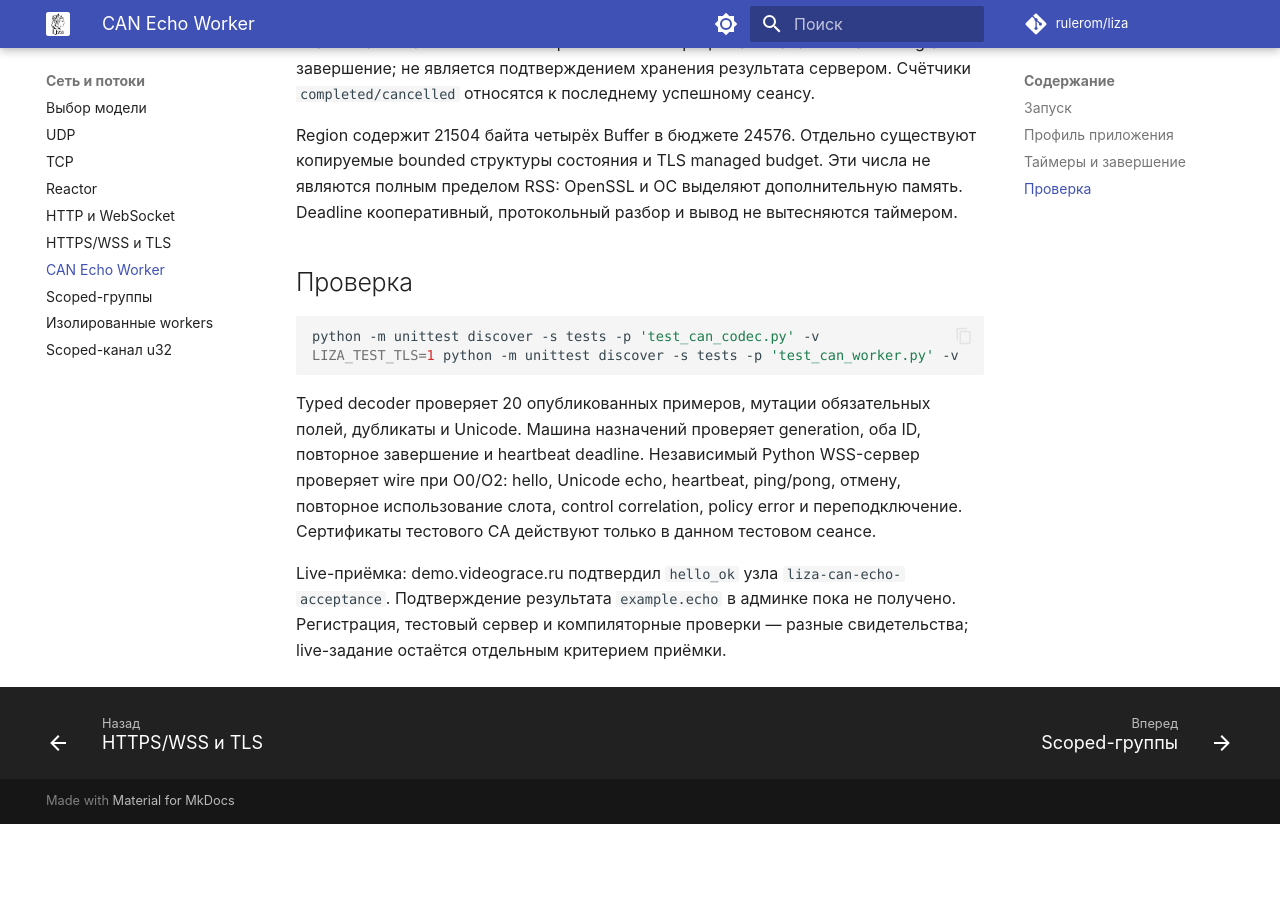
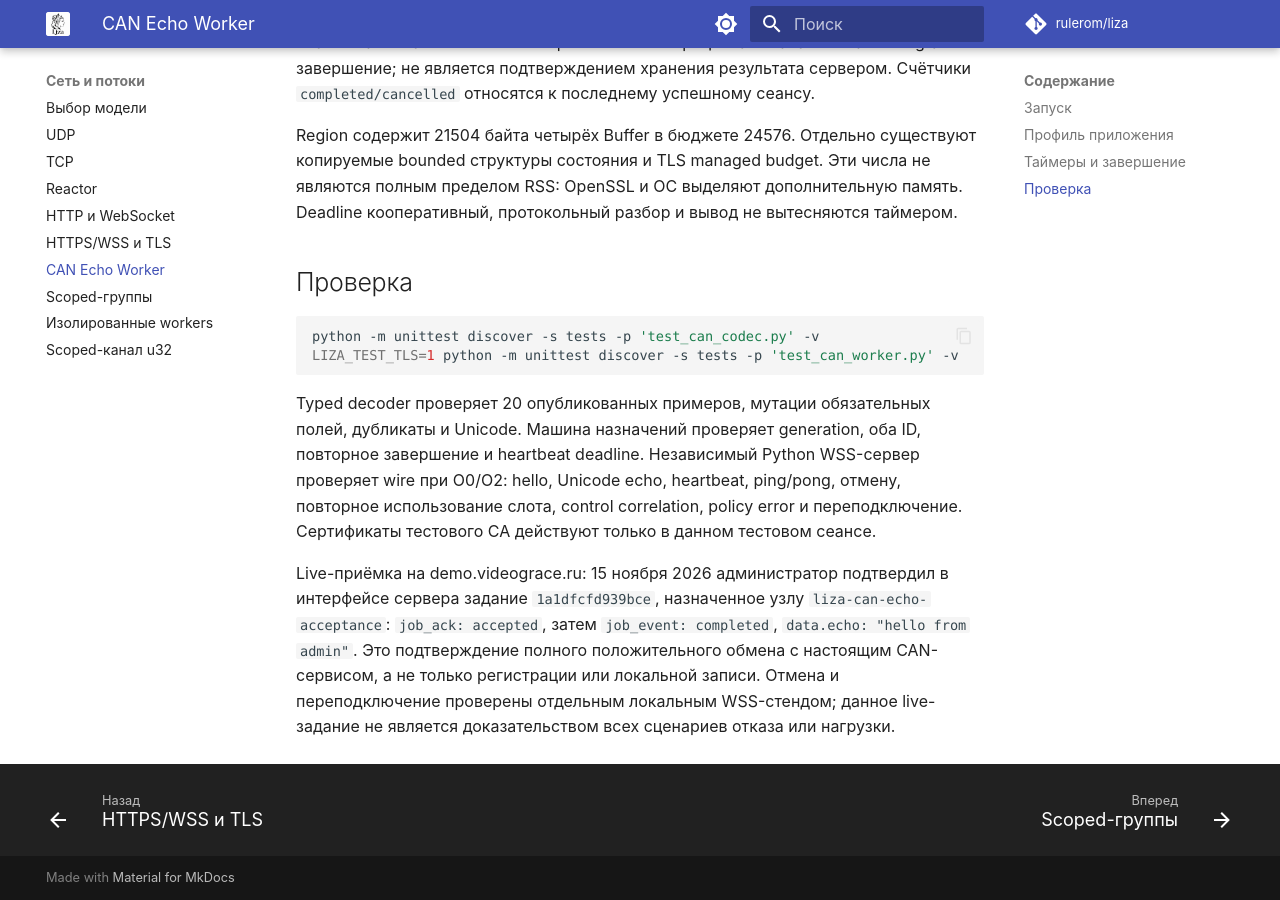
Before and after one commit to rulerom/liza, an MkDocs documentation site: the page built from docs/can-worker.md, in a window 1280 px wide and 900 px high, scrolled down 1691 px. Built offline with MkDocs 1.6.1 and Material for MkDocs 9.7.7, drawn with Linux system fonts in a browser that asks for light colours; comment, search, counter and statistics services are not loaded; before the commit the page ends 2515 px from its top, so only the background shows below that.

Commit message:
Record successful live CAN echo acceptance on demo

```diff
--- a/docs/can-worker.md
+++ b/docs/can-worker.md
@@ -84,7 +84,10 @@ Typed decoder проверяет 20 опубликованных примеро
 использование слота, control correlation, policy error и переподключение.
 Сертификаты тестового CA действуют только в данном тестовом сеансе.
 
-Live-приёмка: demo.videograce.ru подтвердил `hello_ok` узла
-`liza-can-echo-acceptance`. Подтверждение результата `example.echo` в админке
-пока не получено. Регистрация, тестовый сервер и компиляторные проверки —
-разные свидетельства; live-задание остаётся отдельным критерием приёмки.
+Live-приёмка на demo.videograce.ru: 15 ноября 2026 администратор подтвердил
+в интерфейсе сервера задание `1a1dfcfd939bce`, назначенное узлу
+`liza-can-echo-acceptance`: `job_ack: accepted`, затем `job_event: completed`,
+`data.echo: "hello from admin"`. Это подтверждение полного положительного
+обмена с настоящим CAN-сервисом, а не только регистрации или локальной записи.
+Отмена и переподключение проверены отдельным локальным WSS-стендом; данное
+live-задание не является доказательством всех сценариев отказа или нагрузки.
```
Also changed, not shown: README.md (+2 -2 lines), docs/index.md (+2 -2 lines), docs/milestones.md (+1 -1 lines).
